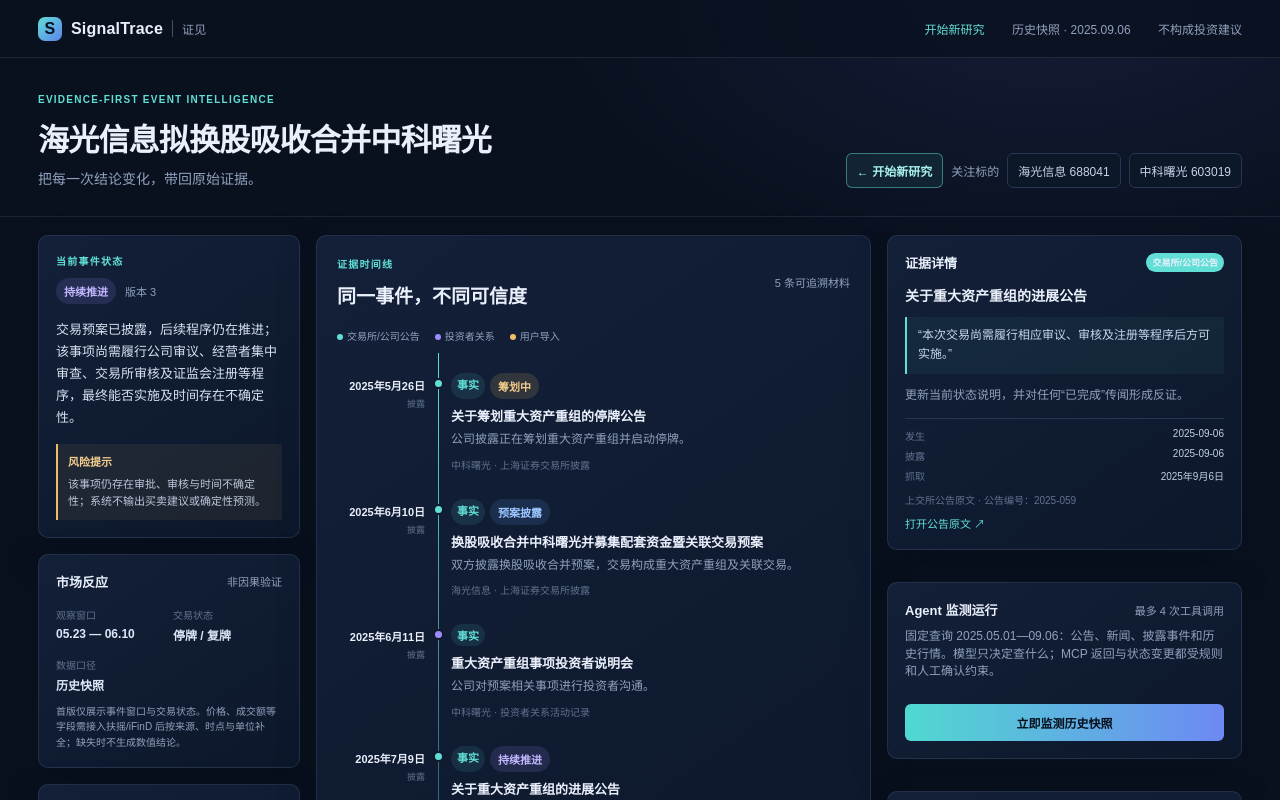
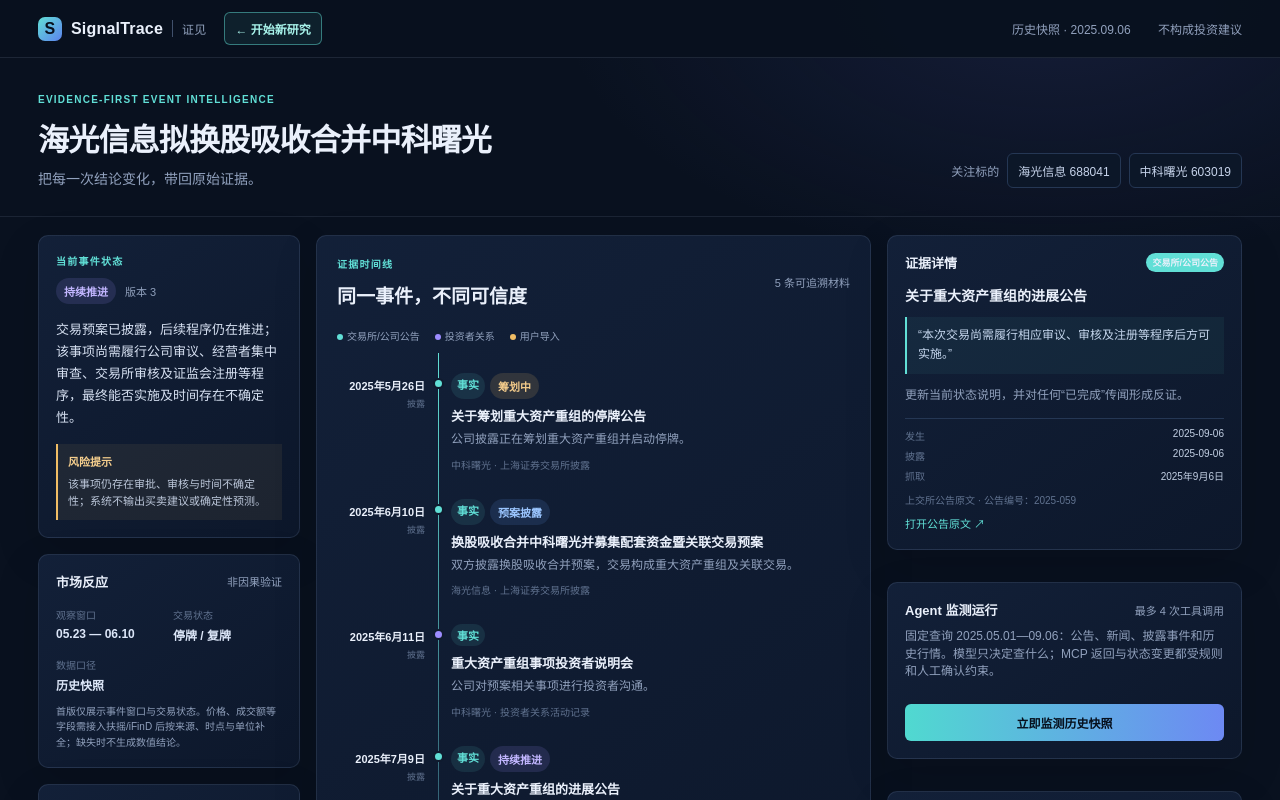
Before and after one commit to erinzhang2711-png/Signal-Trace, a Next.js app: page / in a window 1280 px wide. Both pictures are taken after a click on the button "查看「海光信息 × 中科曙光」完整案例演示 →". Shown: the top 800 px of the page. Built offline with nearby package versions, Linux system fonts and the light colour scheme.

Commit message:
fix: move research entry to persistent top navigation

```diff
--- a/app/page.tsx
+++ b/app/page.tsx
@@ -188,8 +188,8 @@
   return (
     <main>
       <header className="topbar">
-        <div className="brand"><span className="brand-mark">S</span><span>SignalTrace</span><em>证见</em></div>
-        <div className="topbar-meta"><button className="topbar-link" onClick={returnToResearchStart}>开始新研究</button><span className="divider" /> 历史快照 · 2025.09.06 <span className="divider" /> 不构成投资建议</div>
+        <div className="topbar-left"><div className="brand"><span className="brand-mark">S</span><span>SignalTrace</span><em>证见</em></div><button className="topbar-start" onClick={returnToResearchStart}>← 开始新研究</button></div>
+        <div className="topbar-meta">历史快照 · 2025.09.06 <span className="divider" /> 不构成投资建议</div>
       </header>
 
       <section className="hero">
@@ -198,7 +198,7 @@
           <h1>{EVENT_META.title}</h1>
           <p className="subtitle">把每一次结论变化，带回原始证据。</p>
         </div>
-        <div className="watchlist"><button className="new-research-button" onClick={returnToResearchStart}>← 开始新研究</button><span>关注标的</span>{EVENT_META.watchlist.map((item) => <b key={item}>{item}</b>)}</div>
+        <div className="watchlist"><span>关注标的</span>{EVENT_META.watchlist.map((item) => <b key={item}>{item}</b>)}</div>
       </section>
 
       {notice && <div className="notice" role="status"><span>✓</span>{notice}<button onClick={() => setNotice(null)}>关闭</button></div>}
```
Also changed, not shown: app/globals.css.
